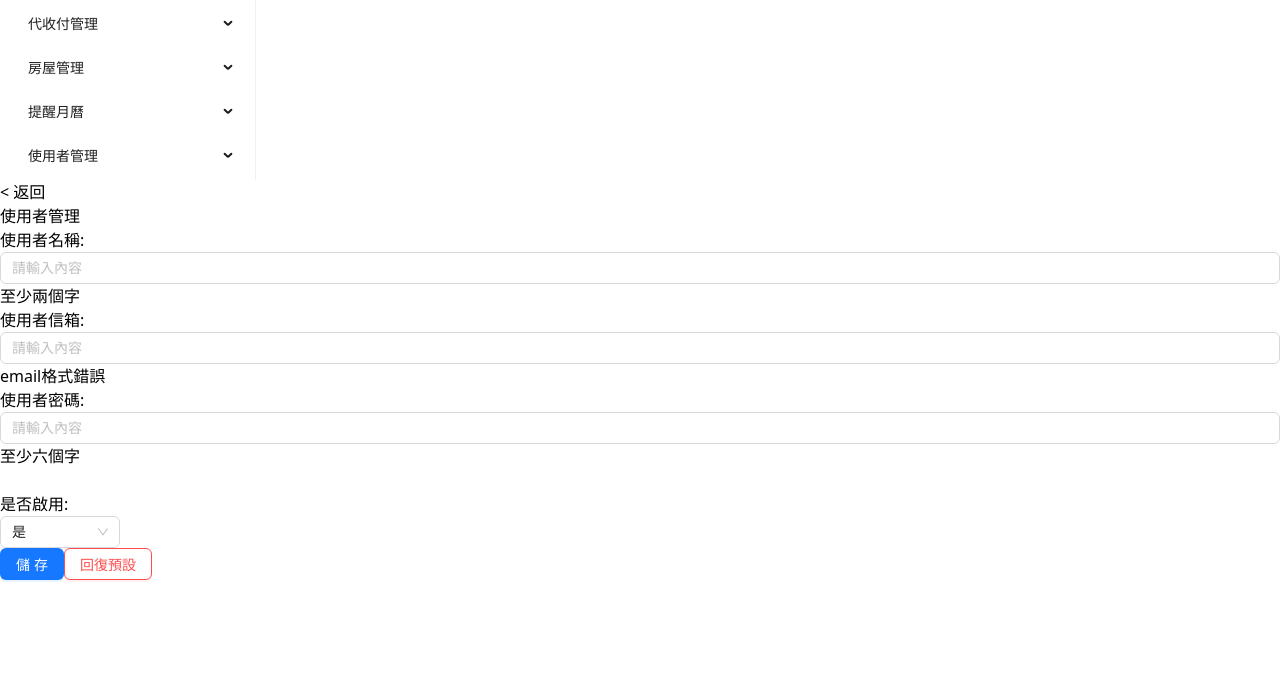
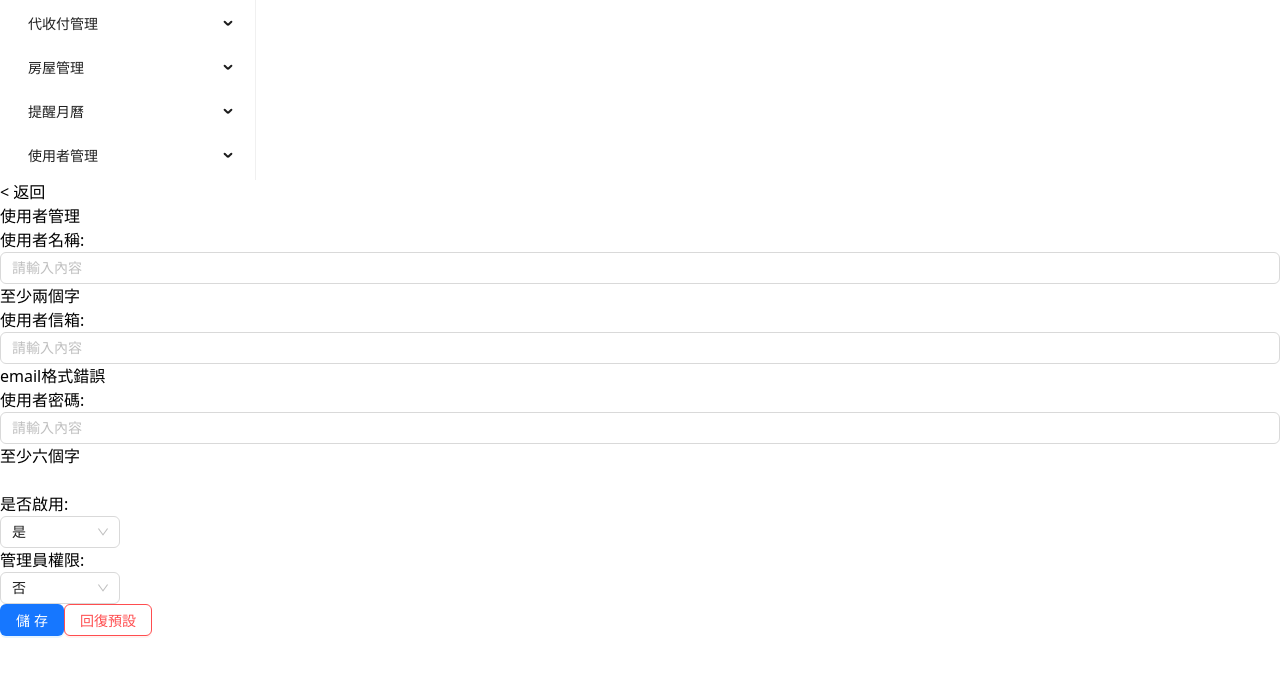
Before and after one commit to super-big-spuds/Real_estate_agent, a React (Vite) app: page /User/Add in a window 1280 px wide. Shown: the top 676 px of the page. Built offline with nearby package versions, Linux system fonts and the light colour scheme.

Commit message:
fit: isadmin value

```diff
--- a/src/components/UserMange.tsx
+++ b/src/components/UserMange.tsx
@@ -73,6 +73,16 @@ export default function CollectionMange(props: any) {
                   value={formData.isactive}
                 />
               </div>
+              <div className="inline-flex items-center whitespace-nowrap">
+                <p>管理員權限:</p>
+                <Select
+                  defaultValue="是"
+                  style={{ width: 120 }}
+                  options={[{ value: "是" }, { value: "否" }]}
+                  onChange={(value) => handleChange("isadmin", value)}
+                  value={formData.isadmin}
+                />
+              </div>
             </div>
           </div>
         )}
--- a/src/hooks/useUserAdd.ts
+++ b/src/hooks/useUserAdd.ts
@@ -11,6 +11,7 @@ const useCollectionAdd = () => {
     email: "",
     isactive: "是",
     password: "",
+    isadmin: "否",
   });
 
   const handleChange = (key: keyof User, value: string) => {
@@ -21,11 +22,13 @@ const useCollectionAdd = () => {
   };
 
   const handleSave = async () => {
+    console.log(formData);
     const schema = z.object({
       name: z.string().min(2, "請輸入至少兩個以上的名字"),
       email: z.string().email("不符合Email格式"),
       isactive: z.string(),
       password: z.string().min(6, "請輸入至少六個以上的密碼"),
+      isadmin: z.string(),
     });
 
     const parseResult = schema.safeParse(formData);
@@ -49,6 +52,7 @@ const useCollectionAdd = () => {
       email: "",
       isactive: "是",
       password: "",
+      isadmin: "否",
     });
   };
 
--- a/src/hooks/useUserEdit.ts
+++ b/src/hooks/useUserEdit.ts
@@ -14,6 +14,7 @@ const useCollectionEdit = () => {
     email: "",
     isactive: "是",
     password: "",
+    isadmin: "否",
   });
   const handleChange = (key: keyof User, value: string) => {
     setFormData((prevFormData) => ({
@@ -24,6 +25,7 @@ const useCollectionEdit = () => {
 
   const handleSave = async () => {
     if (!id) return;
+    console.log(formData);
 
     const newformdata = {
       ...formData,
@@ -35,6 +37,7 @@ const useCollectionEdit = () => {
       email: z.string().email("不符合Email格式"),
       isactive: z.string(),
       password: z.string().min(6, "請輸入至少六個以上的密碼"),
+      isadmin: z.string(),
     });
 
     const parseResult = schema.safeParse(newformdata);
@@ -58,6 +61,7 @@ const useCollectionEdit = () => {
       email: "",
       isactive: "是",
       password: "",
+      isadmin: "否",
     });
   };
 
--- a/src/mock/module/user.ts
+++ b/src/mock/module/user.ts
@@ -64,6 +64,7 @@ export default [
         isactive: "是",
         password: "123456",
         id: "1",
+        isadmin: "否",
       },
     },
   },
@@ -79,6 +80,7 @@ export default [
         isactive: "是",
         password: "123456",
         id: "2",
+        isadmin: "否",
       },
     },
   },
@@ -94,6 +96,7 @@ export default [
         password: "123456",
         isactive: "否",
         id: "3",
+        isadmin: "否",
       },
     },
   },
@@ -109,6 +112,7 @@ export default [
         password: "123456",
         isactive: "是",
         id: "4",
+        isadmin: "否",
       },
     },
   },
--- a/src/type/index.ts
+++ b/src/type/index.ts
@@ -44,6 +44,7 @@ export type User = {
   isactive: string;
   id?: string;
   password?: string;
+  isadmin?: string;
 };
 
 export type Calender = {
```
